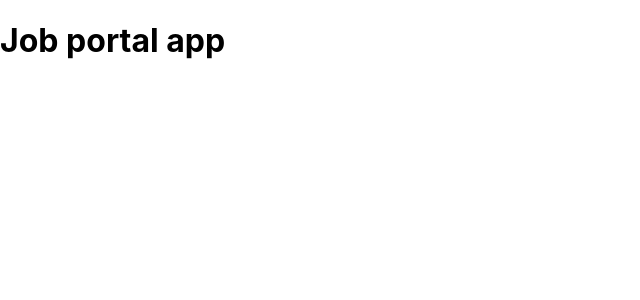
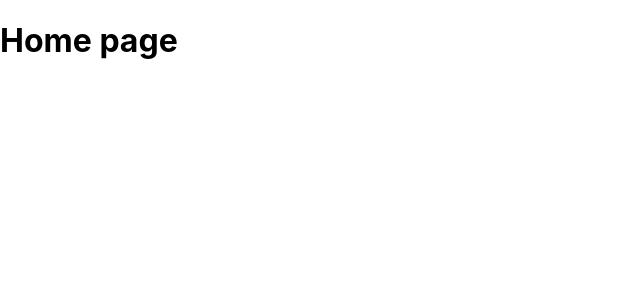
Before and after one commit to krajani21/Job-Portal, a React (Create React App) app in the folder frontend/: page / in a window 1280 px wide. Shown: the top 300 px of the page, without its empty margins (0-640 px from the left). Built offline with nearby package versions, Linux system fonts and the light colour scheme.

Commit message:
added code for homepage

```diff
--- a/frontend/src/App.js
+++ b/frontend/src/App.js
@@ -1,9 +1,18 @@
 import './App.css';
+import {BrowserRouter, Routes, Route} from 'react-router-dom';
+import Home from './pages/Home';
+import NotFound from './pages/NotFound';
 
 const App = () => {
   return(
     <>
-    <h1>Job portal app</h1>
+      <BrowserRouter>
+      <Routes>
+        <Route path = "/" element = {<Home/>}/>
+        <Route path = "*" element = {<NotFound/>}/>
+
+      </Routes>
+      </BrowserRouter>
     </>
   )
 }
```
